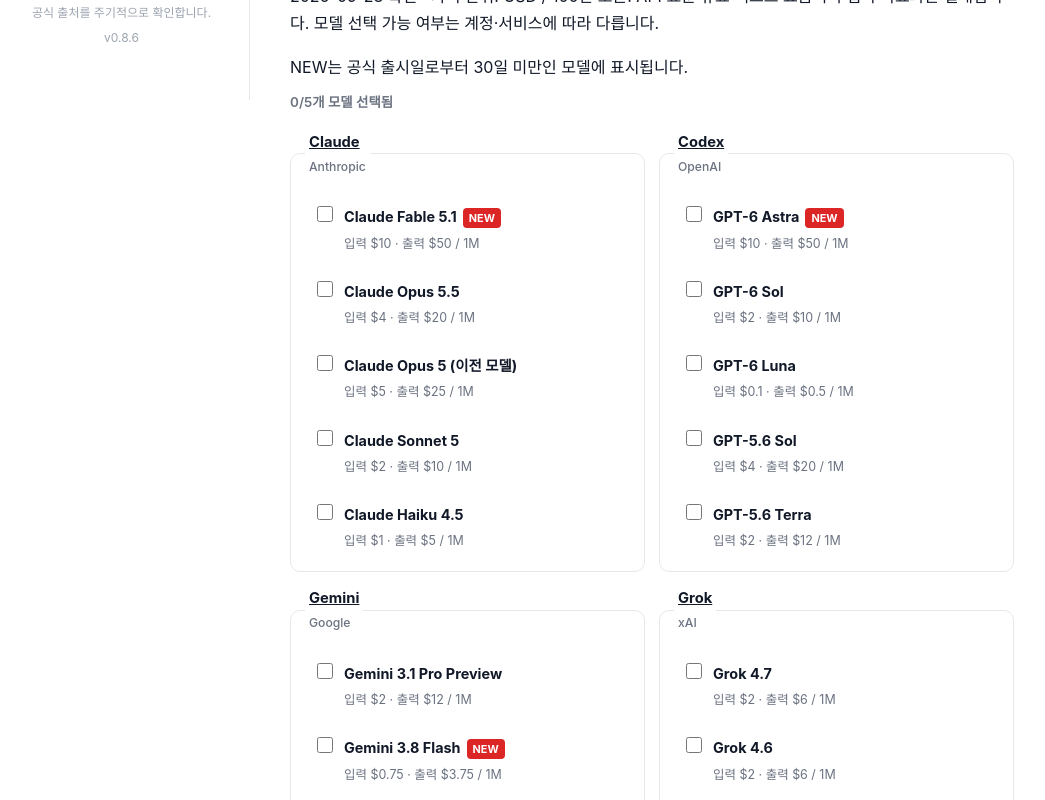
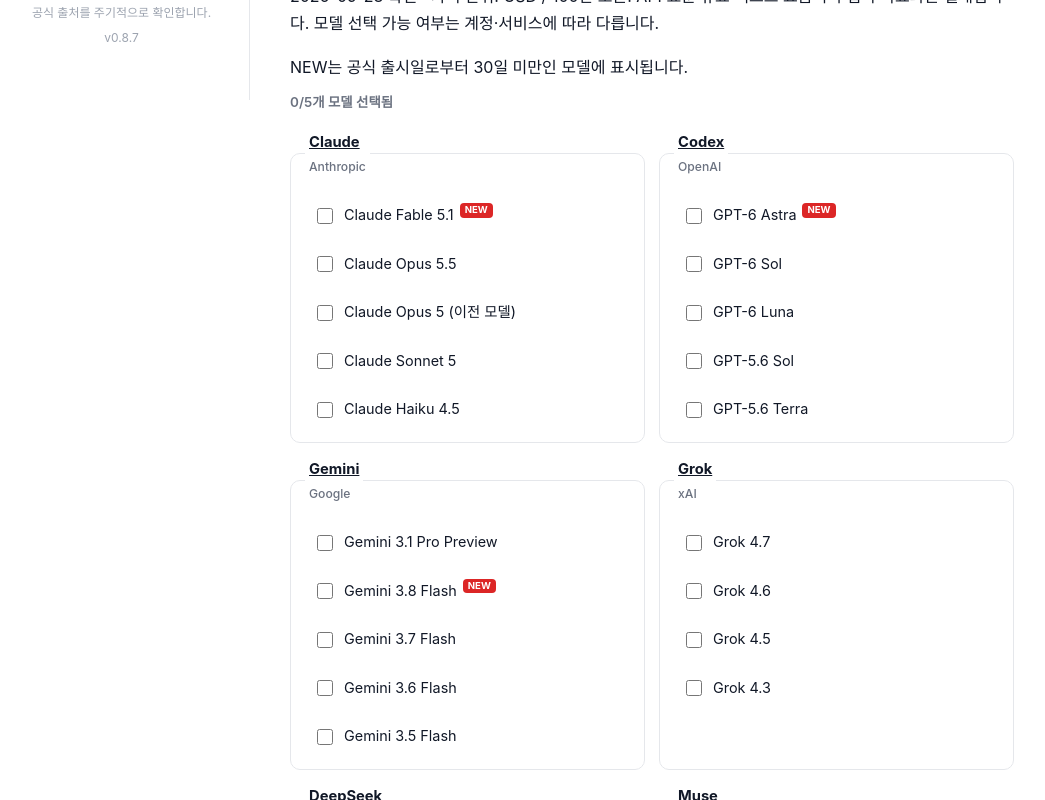
Before and after one commit to steven-forge/hanstree-agenttutor, a Next.js app: page /agents in a window 1280 px wide. Shown: the part 700-1500 px from the top of the page, without its empty margins (6-1051 px from the left). Built offline with nearby package versions, Linux system fonts and the light colour scheme.

Commit message:
Compact model picker rows

```diff
--- a/app/agents/ModelComparison.tsx
+++ b/app/agents/ModelComparison.tsx
@@ -266,10 +266,9 @@
                         checked={checked}
                         disabled={disabled}
                         onChange={() => toggleModel(model.id)}
-                        aria-describedby={`model-cost-${model.id}`}
                       />
-                      <span>
-                        <strong>{model.name}</strong>
+                      <span className="model-picker-name">
+                        <span className="model-picker-name-text" title={model.name}>{model.name}</span>
                         {isNewModel(model.released_at) && (
                           <span
                             className="new-badge"
@@ -278,9 +277,6 @@
                             NEW
                           </span>
                         )}
-                        <span id={`model-cost-${model.id}`} className="model-picker-cost">
-                          입력 {formatUsd(model.input_cost)} · 출력 {formatUsd(model.output_cost)} / 1M
-                        </span>
                       </span>
                     </label>
                   );
--- a/app/globals.css
+++ b/app/globals.css
@@ -193,18 +193,18 @@
 .agent-provider-tag { display: block; margin-top: 2px; font-size: .76rem; color: var(--muted); font-weight: 500; }
 .agent-badges-wrap { display: flex; flex-wrap: wrap; gap: 4px; }
 
-.model-picker-grid { display: grid; grid-template-columns: repeat(auto-fill, minmax(260px, 1fr)); gap: 14px; margin-top: 16px; }
-.model-picker-fieldset { border: 1px solid var(--line); border-radius: 10px; padding: 12px 14px; margin: 0; }
+.model-picker-grid { display: grid; grid-template-columns: repeat(auto-fill, minmax(min(320px, 100%), 1fr)); gap: 14px; margin-top: 16px; }
+.model-picker-fieldset { border: 1px solid var(--line); border-radius: 10px; padding: 12px 14px; margin: 0; min-width: 0; }
 .model-picker-legend { padding: 0 4px; font-weight: 700; font-size: .92rem; }
 .model-picker-list { display: grid; gap: 8px; margin-top: 6px; }
-.model-picker-item { display: flex; align-items: flex-start; gap: 8px; padding: 8px; border-radius: 6px; cursor: pointer; transition: background-color .15s; }
+.model-picker-item { display: flex; align-items: center; gap: 8px; padding: 8px; border-radius: 6px; cursor: pointer; transition: background-color .15s; min-width: 0; }
 .model-picker-item:hover { background: var(--wash); }
 .model-picker-item.is-selected { background: var(--blue-soft); }
 .model-picker-item.is-disabled { cursor: not-allowed; opacity: .5; }
-.model-picker-item input[type="checkbox"] { margin-top: 3px; width: 16px; height: 16px; flex-shrink: 0; }
-.model-picker-item strong { display: inline; font-size: .9rem; }
-.model-picker-cost { display: block; font-size: .78rem; color: var(--muted); margin-top: 2px; }
-.new-badge { display: inline-block; margin-left: 6px; padding: 1px 6px; font-size: .68rem; font-weight: 700; color: #fff; background: #dc2626; border-radius: 4px; vertical-align: middle; }
+.model-picker-item input[type="checkbox"] { width: 16px; height: 16px; flex-shrink: 0; }
+.model-picker-name { display: flex; align-items: flex-start; gap: 6px; font-weight: 400; font-size: .9rem; min-width: 0; flex-wrap: nowrap; }
+.model-picker-name-text { overflow: hidden; text-overflow: ellipsis; white-space: nowrap; }
+.new-badge { display: inline-block; padding: 0 5px; font-size: .6rem; font-weight: 700; line-height: 1.5; color: #fff; background: #dc2626; border-radius: 4px; flex-shrink: 0; }
 
 .model-compare-wrap { width: 100%; overflow-x: auto; }
 .model-compare-wrap:focus-visible { outline: 2px solid var(--blue); outline-offset: 2px; }
--- a/package.json
+++ b/package.json
@@ -1,6 +1,6 @@
 {
   "name": "agenttutor",
-  "version": "0.8.6",
+  "version": "0.8.7",
   "private": true,
   "scripts": {
     "dev": "next dev",
```
Also changed, not shown: 1 other file (tests, documents, lock files or other folders).
